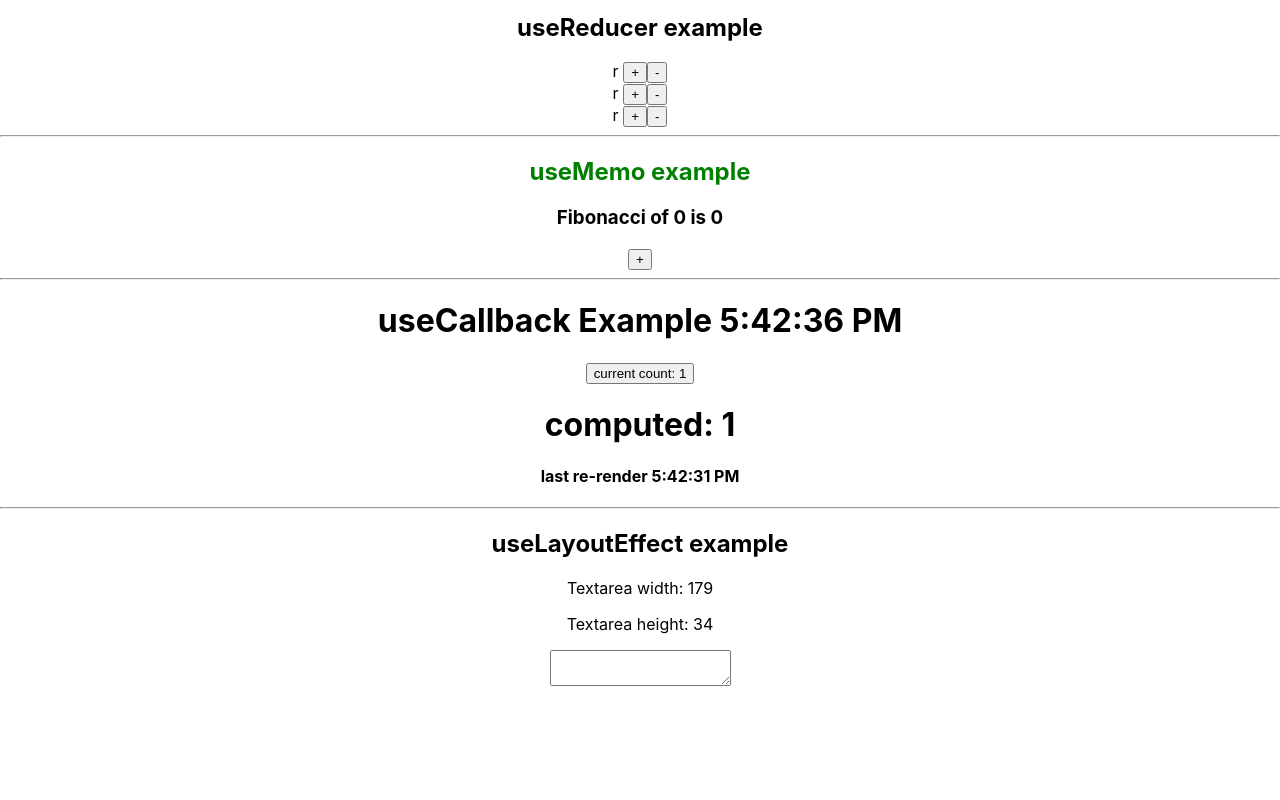
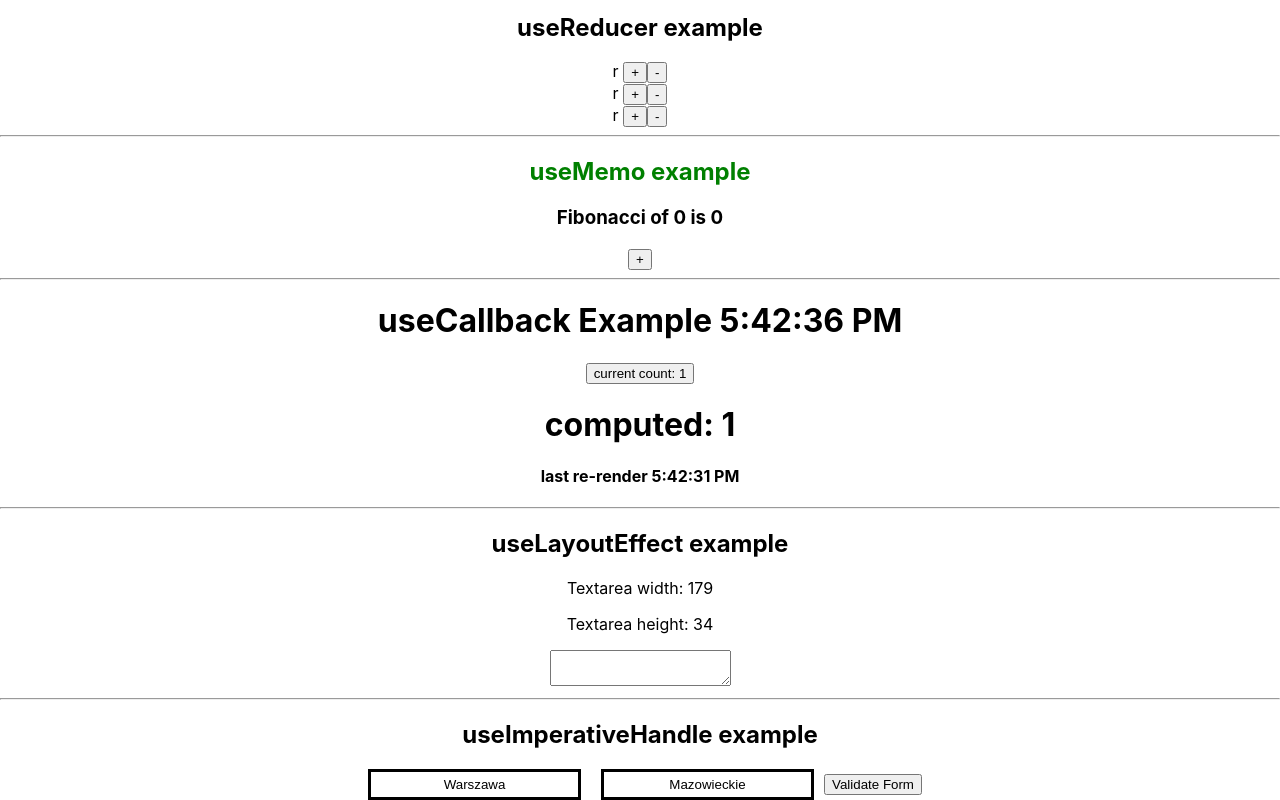
Before and after one commit to matthaeuss/use_react, a React (Create React App) app: page / in a window 1280 px wide. Shown: the part 633-1433 px from the top of the page. Before the commit the page ends 1323 px from the top, so only its background shows below. Built offline with nearby package versions, Linux system fonts and the light colour scheme.

Commit message:
useImperativeHandle example

```diff
--- a/src/App.js
+++ b/src/App.js
@@ -7,6 +7,7 @@
 import MemoComponent from './components/Memo.jsx'
 import CallbackComponent from "./components/Callback";
 import LayoutEffect from './components/LayoutEffect';
+import ImperativeHandle from './components/ImperativeHandle'
 
 function App() {
     return (
@@ -26,6 +27,8 @@
             <CallbackComponent />
             <hr/>
             <LayoutEffect />
+            <hr/>
+            <ImperativeHandle />
         </div>
     );
 }
--- /dev/null
+++ b/src/components/ImperativeHandle.jsx
@@ -0,0 +1,78 @@
+import {useState, useRef, useImperativeHandle, forwardRef } from "react";
+
+const ElaborateInput = forwardRef(
+    ({hasError, placeholder, value, update}, ref) => {
+    const inputRef = useRef(null);
+    useImperativeHandle(ref, () => {
+        return {
+            focus() {
+                inputRef.current.focus();
+            }
+        }
+    });
+    return (
+      <input
+        ref={inputRef}
+        value={value}
+        onChange={(e) => update(e.target.value)}
+        placeholder={placeholder}
+        type="text"
+        style={{
+            padding: "5px 15px",
+            borderWidth: "3px",
+            border: "solid",
+            borderColor: hasError ? "red" : "black",
+            margin: "0 10px",
+            textAlign: "center",
+        }}
+      />
+  )
+})
+
+function ImperativeHandle(){
+    const [city, setCity] = useState("Warszawa");
+    const [state, setState] = useState("Mazowieckie");
+    const [error, setError] = useState("");
+    const cityRef = useRef(null);
+    const stateRef = useRef(null);
+
+function validate(){
+    if(!/^([a-zA-Z\u0080-\u024F]+(?:. |-| |'))*[a-zA-Z\u0080-\u024F]*$/.test(city)){
+        setError("city");
+        cityRef.current.focus();
+        return;
+    }
+
+    if(!/^[A-Z]{2}$/.test(state)){
+        setError("state");
+        stateRef.current.focus();
+        return;
+    }
+
+    setError("");
+    alert("Valid form");
+}
+
+return (
+    <div>
+        <h2>useImperativeHandle example</h2>
+        <ElaborateInput
+            ref={cityRef}
+            hasError={error === 'city'}
+            placeholder="City"
+            value={city}
+            update={setCity}
+        />
+        <ElaborateInput
+            ref={stateRef}
+            hasError={error === 'state'}
+            placeholder="State"
+            value={state}
+            update={setState}
+        />
+        <button onClick={validate}>Validate Form</button>
+    </div>
+  );
+}
+
+export default ImperativeHandle;
```
